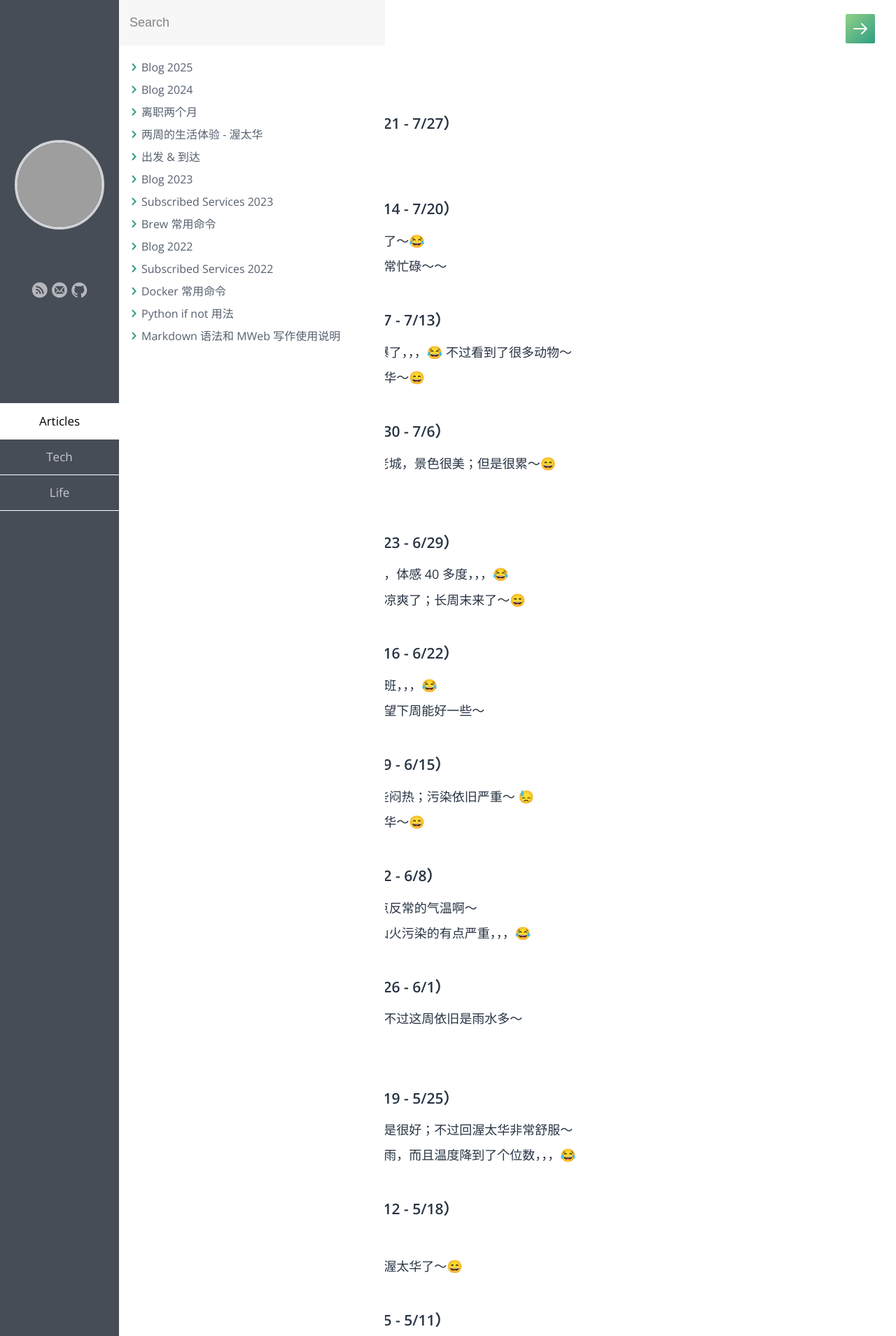
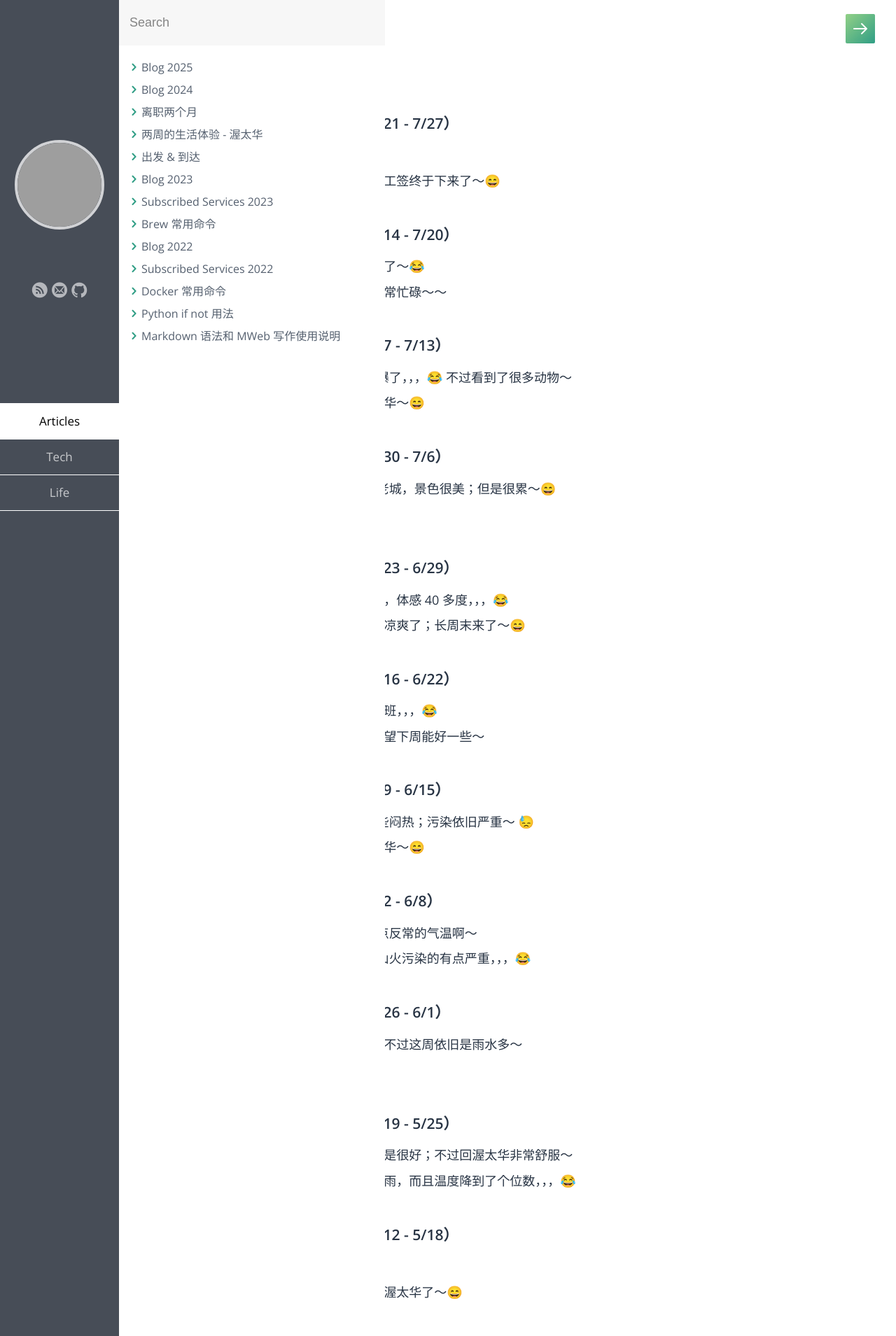
Before and after one commit to samxupeiran/samxupeiran.github.io, a Jekyll site: the page built from _posts/life/2025-01-02-my-blog.md, in a window 1280 px wide. Shown: the top 1909 px of the page at 70% size. Built offline with Jekyll 4.4.1, drawn with Linux system fonts in a browser that asks for light colours; some web fonts are replaced; some of the changed text lies outside the part shown; grey boxes are pictures that could not be loaded.

Commit message:
feat: add weekly blog 7/25

```diff
--- a/_posts/life/2025-01-02-my-blog.md
+++ b/_posts/life/2025-01-02-my-blog.md
@@ -8,6 +8,7 @@ tags: Blog
 
 - ### 2025 年 7 月 第 4 周（7/21 - 7/27）
      - 7/21 周一蒙圈中，，，😂
+     - 7/25 周五了，这周搬家；工签终于下来了～😄
 
 - ### 2025 年 7 月 第 3 周（7/14 - 7/20）
      - 7/14 最近真的是热到不行了～😂
```
